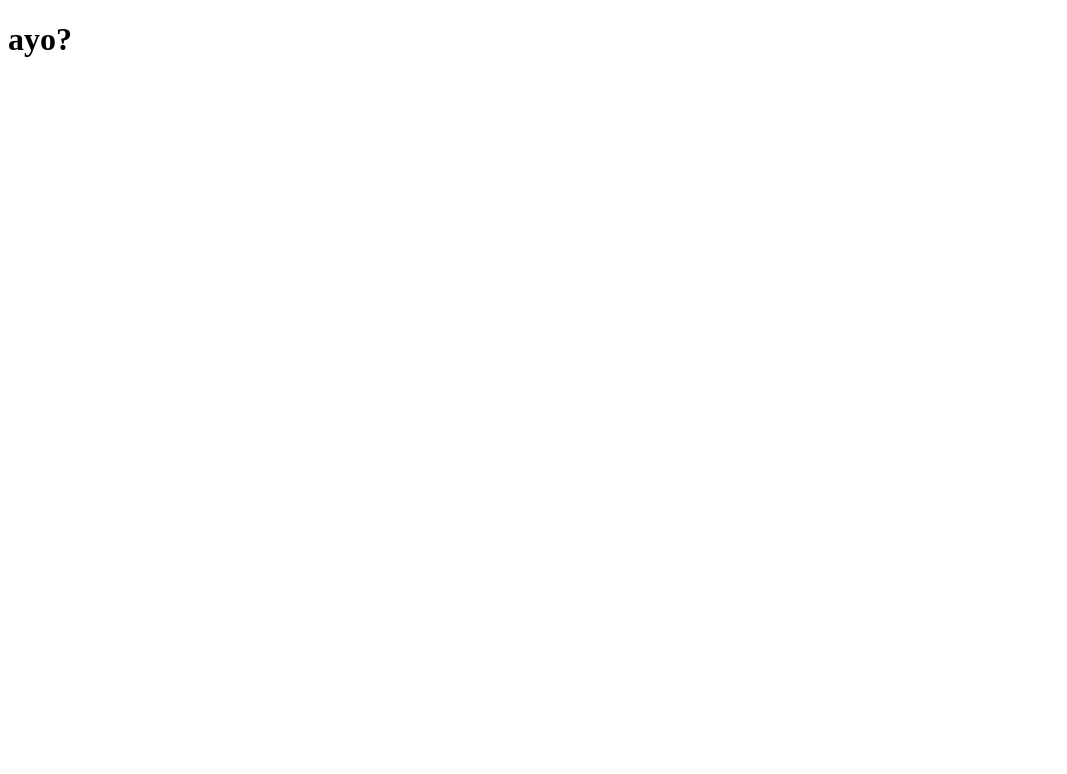
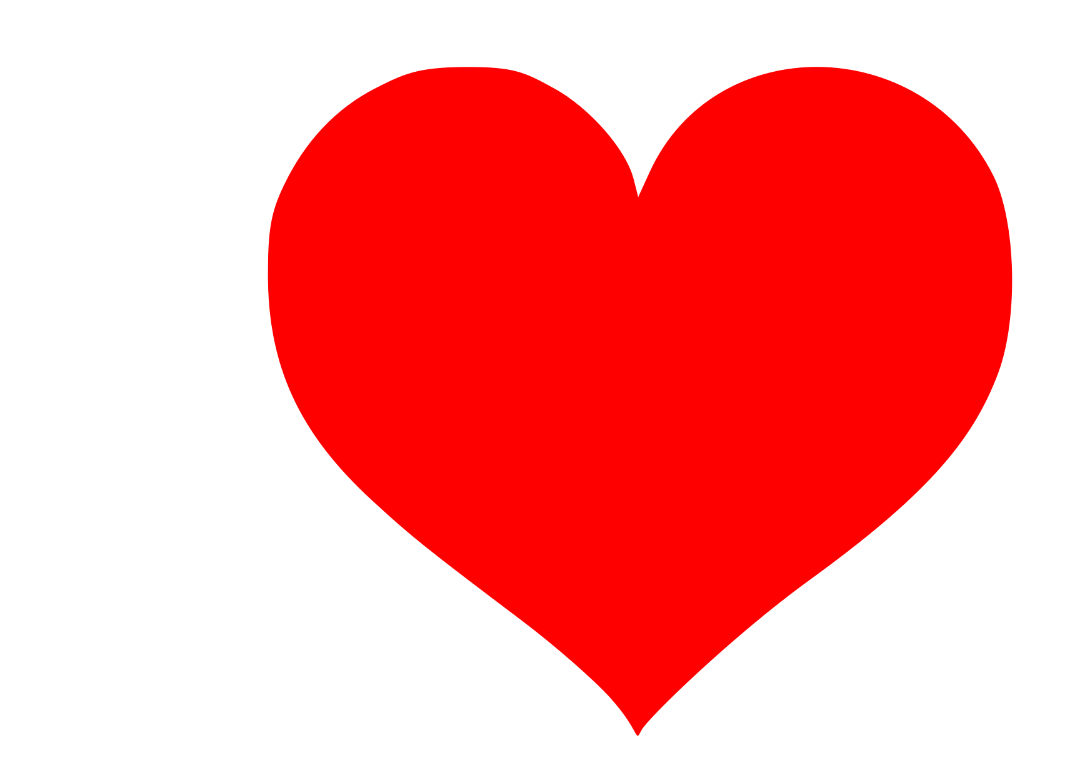
Before and after one commit to rejnowicz281/palm-tree-love, a Next.js app: page / in a window 1280 px wide. Shown: the top 774 px of the page, without its empty margins (0-1067 px from the left). Built offline with nearby package versions, Linux system fonts and the light colour scheme.

Commit message:
Add a cute ass heart for the home page

```diff
--- a/app/globals.css
+++ b/app/globals.css
@@ -0,0 +1,3 @@
+body {
+    margin: 0;
+}
--- a/app/page.js
+++ b/app/page.js
@@ -1,3 +1,11 @@
+import css from "./page.module.css";
+
 export default function Home() {
-    return <h1>ayo?</h1>;
+    return (
+        <div className={css.wrapper}>
+            <div className={css["image-container"]}>
+                <img className={css.image} src="/gye.png" alt="Hear it" />
+            </div>
+        </div>
+    );
 }
--- a/app/page.module.css
+++ b/app/page.module.css
@@ -0,0 +1,17 @@
+.wrapper {
+    display: flex;
+    justify-content: center;
+    align-items: center;
+    min-height: 100vh;
+}
+
+.image-container {
+    max-width: 800px;
+}
+
+.image {
+    padding: 25px;
+    box-sizing: border-box;
+    width: 100%;
+    height: 100%;
+}
```
